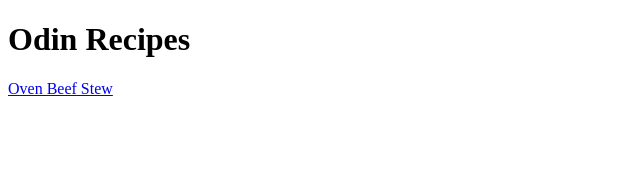
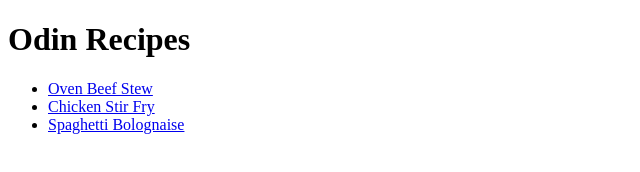
Before and after one commit to Queen-of-Diamonds/odin-recipes, a plain HTML site: page index.html in a window 1280 px wide. Shown: the whole page, without its empty margins (0-640 px from the left). Drawn offline with Linux system fonts and the light colour scheme.

Commit message:
commit: Link new recipes to the index page

```diff
--- a/index.html
+++ b/index.html
@@ -1,14 +1,16 @@
 <!DOCTYPE html>
 <html lang="en">
-    <head>
+  <head>
     <meta charset="UTF-8" />
     <title>Odin Recipes</title>
-    </head>
+  </head>
 
-
-    <body>
-        <h1>Odin Recipes</h1>
-
-        <a href="recipes/stew.html">Oven Beef Stew</a>
-    </body>
+  <body>
+    <h1>Odin Recipes</h1>
+    <ul>
+      <li><a href="recipes/stew.html">Oven Beef Stew</a></li>
+      <li><a href="recipes/stir-fry.html">Chicken Stir Fry</a></li>
+      <li><a href="recipes/pasta.html">Spaghetti Bolognaise</a></li>
+    </ul>
+  </body>
 </html>
```
